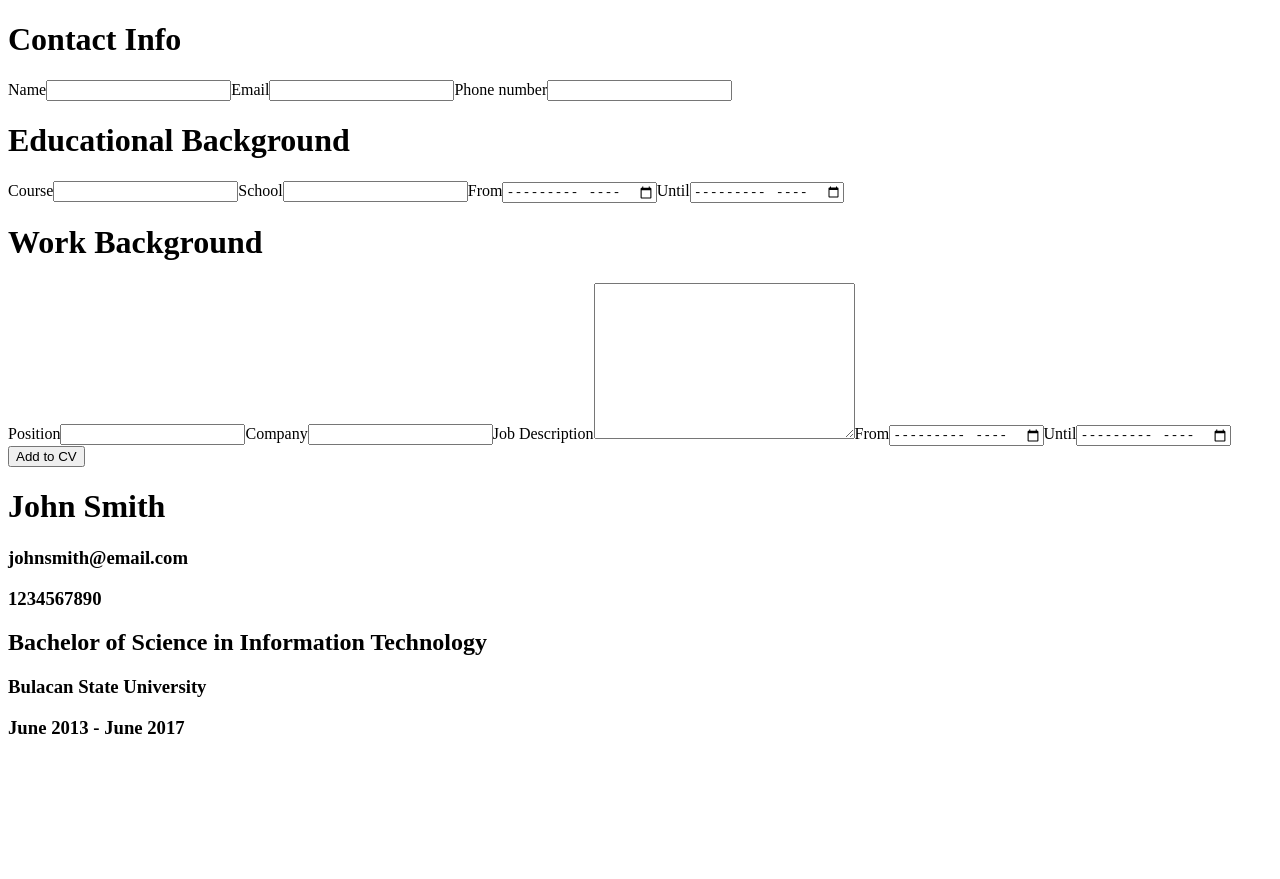
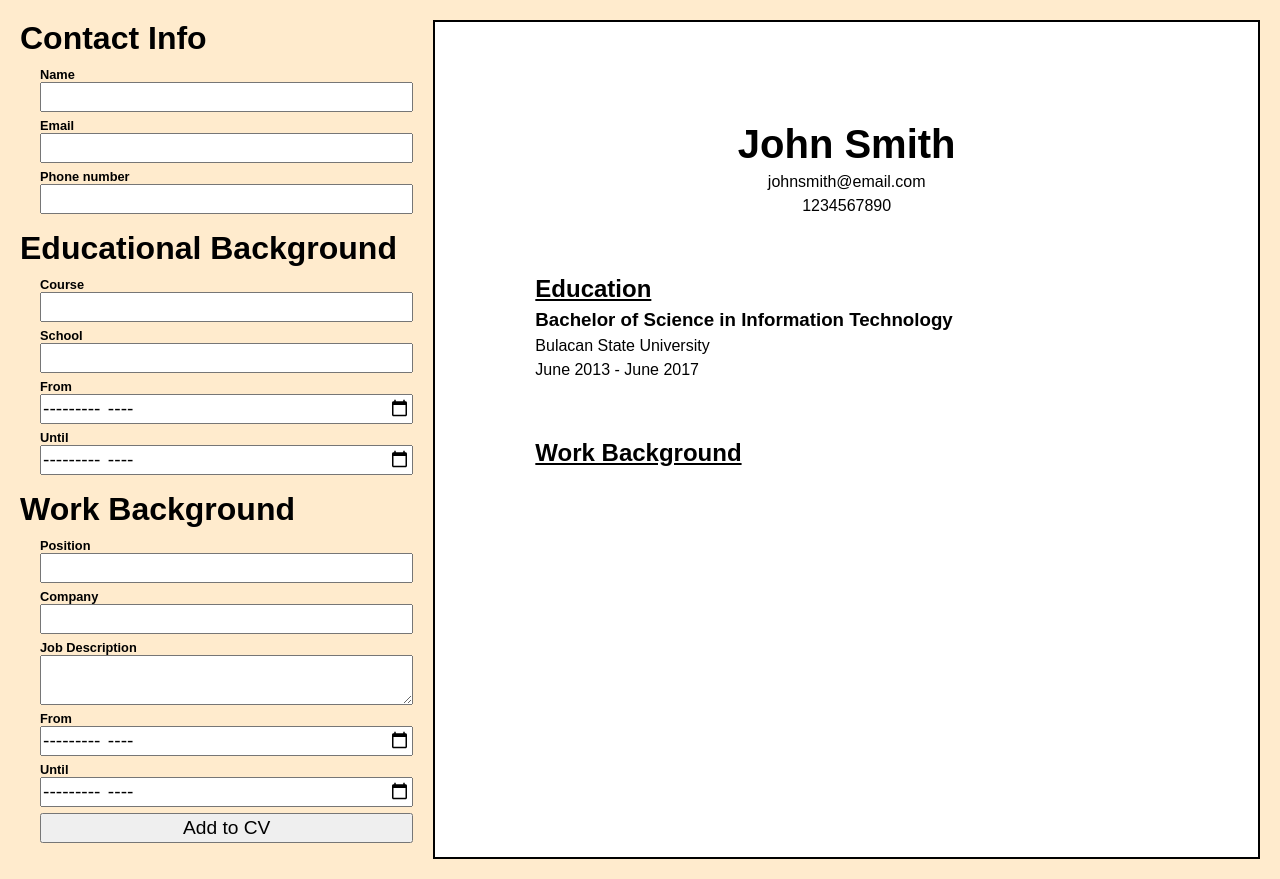
Before and after one commit to renzosayo/odin-react-cv-app, a React (Vite) app: page / in a window 1280 px wide. Before the commit the page ends 800 px from the top, so only its background shows below. Built offline with nearby package versions, Linux system fonts and the light colour scheme.

Commit message:
Add styling

```diff
--- a/src/components/App.jsx
+++ b/src/components/App.jsx
@@ -3,6 +3,7 @@ import Contact from "./Contact";
 import { useState } from "react";
 import Education from "./Education";
 import Work from "./Work";
+import "../styles/styles.css";
 
 function App() {
   const [id, setId] = useState(0);
@@ -138,6 +139,7 @@ function App() {
 
   return (
     <>
+      <div className="input-panes">
         <Contact
           onChange={{ handleChangeName, handleChangeEmail, handleChangePhone }}
         />
@@ -156,6 +158,8 @@ function App() {
           handleAdd={handleClickAddWork}
           workBackgroundItem={workBackgroundItem}
         />
+      </div>
+      <div className="cv-main">
         <CVMain
           name={name}
           email={email}
@@ -169,6 +173,7 @@ function App() {
           workList={workList}
           handleClickEdit={handleClickEdit}
         />
+      </div>
     </>
   );
 }
--- a/src/components/CVMain.jsx
+++ b/src/components/CVMain.jsx
@@ -15,20 +15,28 @@ export default function CVMain({
     <>
       <div className="contact-info">
         <h1>{name}</h1>
-        <h3>{email}</h3>
-        <h3>{phone}</h3>
+        <p>{email}</p>
+        <p>{phone}</p>
       </div>
-      <div className="education-info">
-        <h2>{course}</h2>
-        <h3>{school}</h3>
-        <h3>
+      <div className="educ-info">
+        <h2>
+          <u>Education</u>
+        </h2>
+        <h3>{course}</h3>
+        <p>{school}</p>
+        <p>
           {startDate} - {endDate}
-        </h3>
+        </p>
       </div>
+      <div className="work-info">
+        <h2>
+          <u>Work Background</u>
+        </h2>
         {workList.map((work) => {
           return (
-          <div key={work.company + startDate}>
+            <div className="work-item" key={work.company + startDate}>
               <button
+                type="button"
                 className="edit"
                 onClick={(e) => {
                   handleClickEdit(e);
@@ -36,17 +44,18 @@ export default function CVMain({
               >
                 Edit
               </button>
-            <h2>{work.position}</h2>
-            <h3>{work.company}</h3>
-            <h3>{work.description}</h3>
-            <h3>
+              <h3>{work.position}</h3>
+              <p>{work.company}</p>
+              <p>{work.description}</p>
+              <p>
                 {dateFormatter(work.workStartDate)} -{" "}
                 {dateFormatter(work.workEndDate)}
-            </h3>
+              </p>
               <p style={{ visibility: "hidden" }}>{work.id}</p>
             </div>
           );
         })}
+      </div>
     </>
   );
 }
--- a/src/components/Work.jsx
+++ b/src/components/Work.jsx
@@ -8,7 +8,7 @@ export default function Work({
   return (
     <>
       <h1>Work Background</h1>
-      <div className="work-info">
+      <div className="work-form">
         <label htmlFor="position">Position</label>
         <input
           type="text"
--- a/src/styles/styles.css
+++ b/src/styles/styles.css
@@ -0,0 +1,101 @@
+* {
+  margin: 0px;
+  padding: 0px;
+  box-sizing: border-box;
+}
+
+#root {
+  display: grid;
+  grid-template: 1fr / 1fr 2fr;
+  background-color: blanchedalmond;
+  font-family: Arial, Helvetica, sans-serif;
+  width: 100vw;
+  padding: 20px;
+}
+
+.input-panes {
+  grid-column: 1 / span 1;
+}
+
+.cv-main {
+  grid-column: 2 / span 1;
+  display: flex;
+  flex-direction: column;
+  align-items: center;
+  width: 100%;
+  background-color: white;
+  border: 2px solid black;
+  padding: 100px 100px;
+  gap: 30px;
+}
+
+.cv-main h1 {
+  font-size: 40px;
+}
+
+.contact-info {
+  display: flex;
+  gap: 6px;
+  flex-direction: column;
+  align-items: center;
+}
+
+.work-info,
+.work-info > div,
+.educ-info {
+  display: flex;
+  flex-direction: column;
+  gap: 6px;
+  align-self: start;
+  align-items: start;
+  margin-top: 30px;
+}
+
+.contact-form,
+.educ-form,
+.work-form {
+  width: 100%;
+  display: flex;
+  flex-direction: column;
+  padding: 10px 20px;
+}
+
+.work-form {
+  position: relative;
+}
+
+.work-item button {
+  position: absolute;
+  left: 80%;
+  height: 24px;
+  width: 80px;
+  border: 1px solid black;
+  border-radius: 3px;
+  display: flex;
+  align-items: center;
+  justify-content: center;
+}
+
+.work-item button:hover {
+  background-color: lightgray;
+  font-size: 14px;
+}
+
+.add-work,
+input,
+textarea {
+  max-width: 400px;
+  height: 30px;
+  font-size: 1.2rem;
+  font-family: Arial, Helvetica, sans-serif;
+  margin-bottom: 6px;
+}
+
+textarea {
+  height: 50px;
+}
+
+label {
+  font-size: 0.8rem;
+  font-weight: 800;
+}
```
Lines whose indentation alone changed are shown as unchanged.
